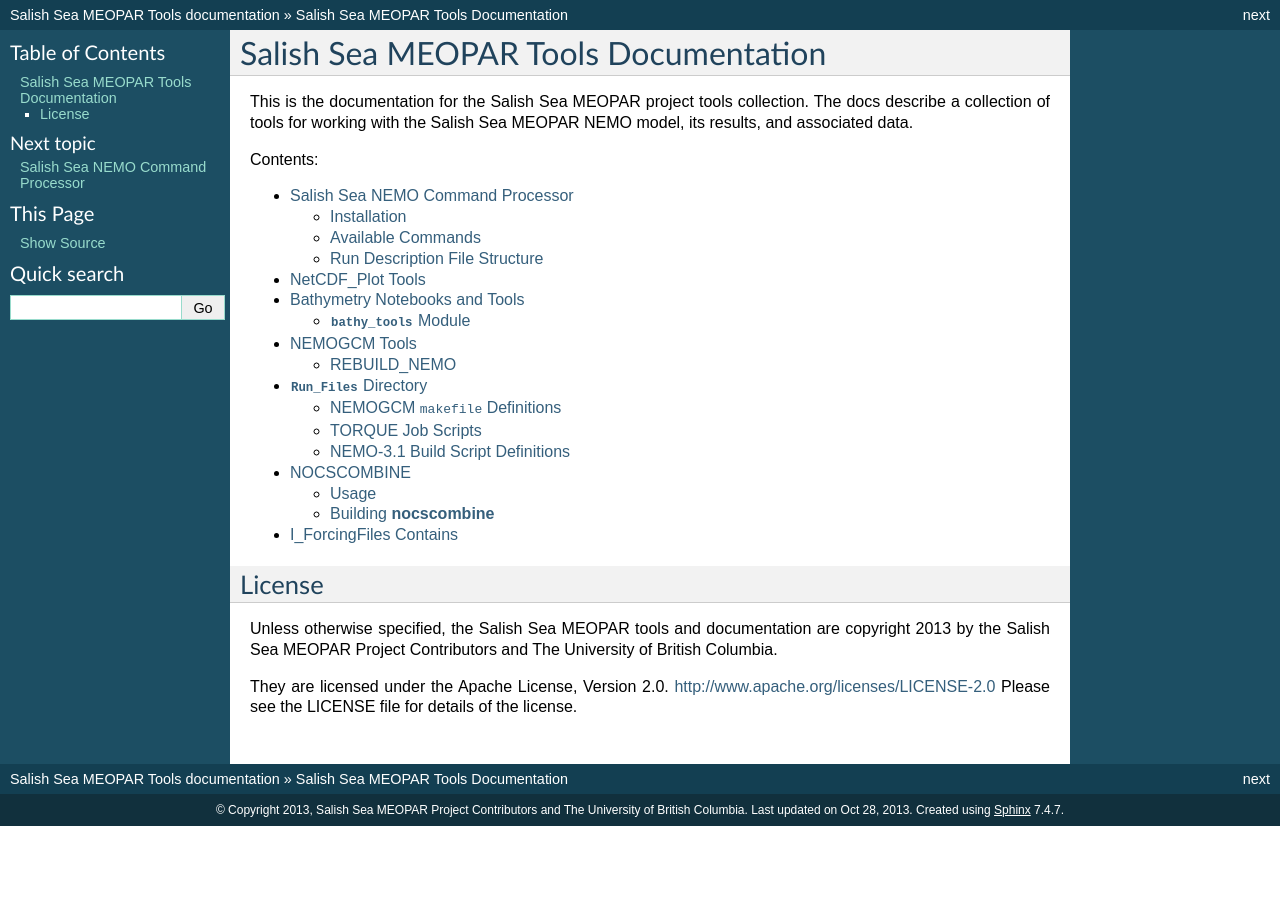
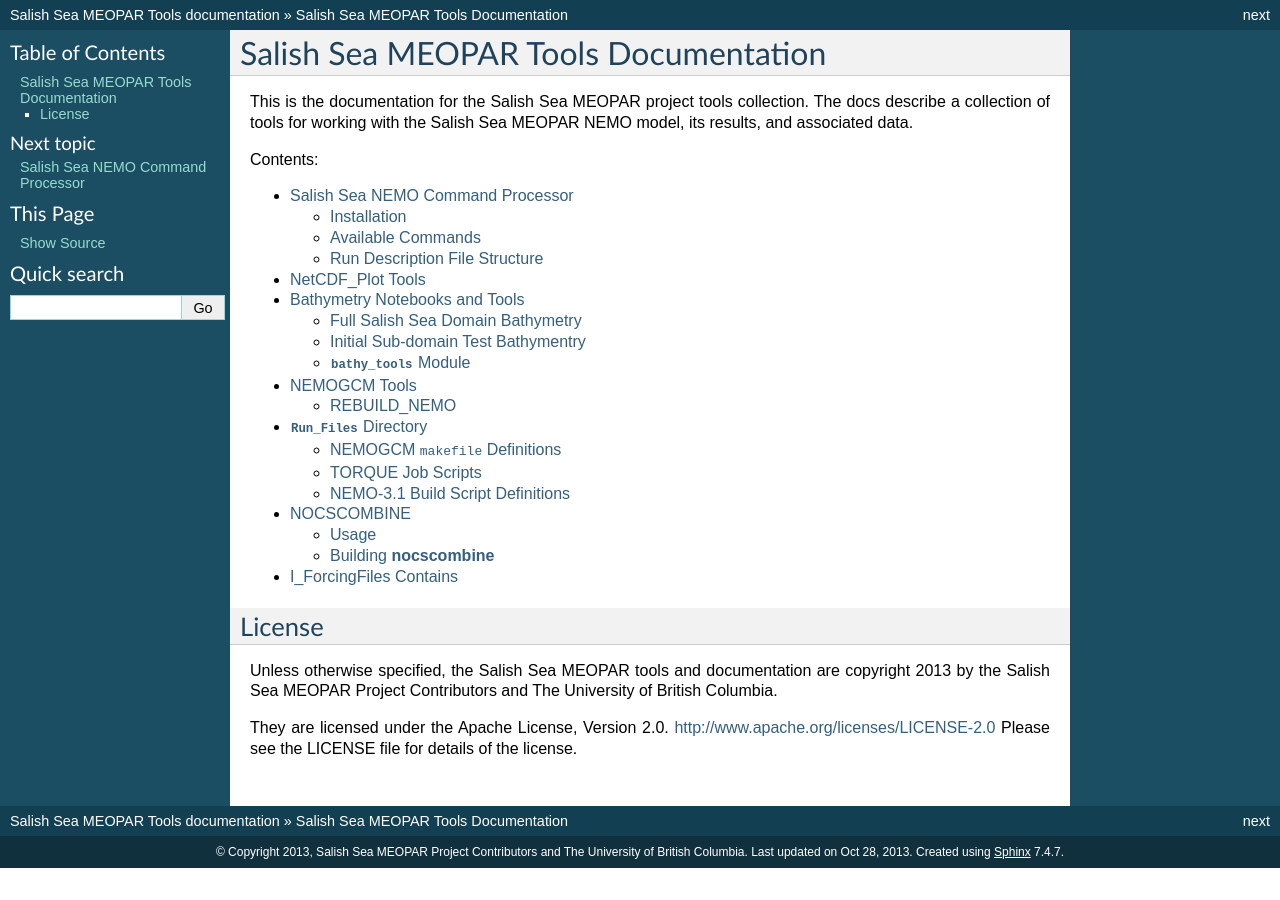
Before and after one commit to SalishSeaCast/tools, a Sphinx documentation site: the page built from docs/index.rst, in a window 1280 px wide. Built offline with Sphinx 7.4.7, drawn with Linux system fonts in a browser that asks for light colours.

Commit message:
Add full domain bathymetry notebook.

```diff
--- a/docs/bathymetry/index.rst
+++ b/docs/bathymetry/index.rst
@@ -18,6 +18,17 @@
 Bathymetry Notebooks and Tools
 ******************************
 
+Full Salish Sea Domain Bathymetry
+=================================
+
+* `SalishSeaBathy.ipynb`_: Documents the :ref:`full domain bathymetry <SalishSeaBathy-image>` used for the Salish Sea NEMO runs.
+
+.. _SalishSeaBathy.ipynb: http://nbviewer.ipython.org/urls/bitbucket.org/salishsea/tools/raw/tip/bathymetry/SalishSeaBathy.ipynb
+
+
+Initial Sub-domain Test Bathymentry
+===================================
+
 * `SalishSeaSubdomainBathy.ipynb`_: Documents the bathymetry used for the initial Salish Sea NEMO runs on a sub-set of the whole region domain.
   The :ref:`sub-domain bathymetry <SalishSeaSubdomainBathy-image>` was used for the runs known as :kbd:`JPP` and :kbd:`WCSD_RUN_tide_M2_OW_ON_file_DAMP_ANALY`.
 
```
Also changed, not shown: 1 other file.
